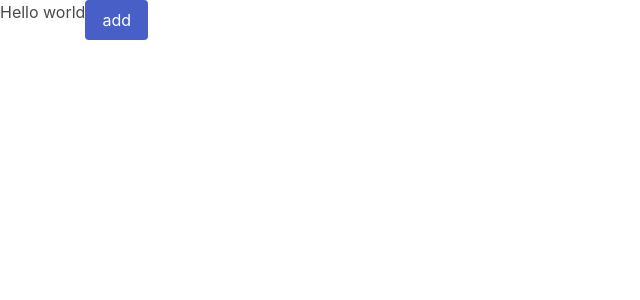
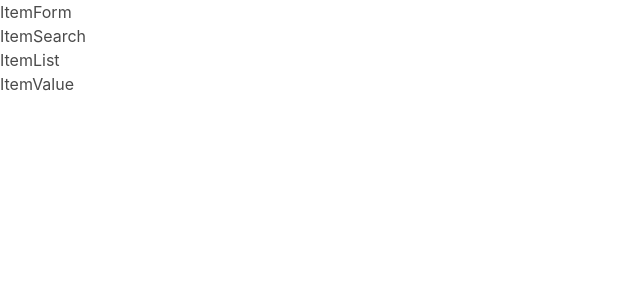
Before and after one commit to Altmertrick/items-list--redux-toolkit-, a React (Vite) app: page / in a window 1280 px wide. Shown: the top 300 px of the page, without its empty margins (0-640 px from the left). Built offline with nearby package versions, Linux system fonts and the light colour scheme.

Commit message:
created basic comps

```diff
--- a/src/App.tsx
+++ b/src/App.tsx
@@ -1,10 +1,16 @@
 import './App.css';
+import ItemForm from './components/ItemForm';
+import ItemList from './components/ItemList';
+import ItemSearch from './components/ItemSearch';
+import ItemValue from './components/ItemValue';
 
 function App() {
   return (
     <div className="app">
-      Hello world
-      <button className="button is-link">add</button>
+      <ItemForm />
+      <ItemSearch />
+      <ItemList />
+      <ItemValue />
     </div>
   );
 }
--- /dev/null
+++ b/src/components/ItemForm.tsx
@@ -0,0 +1,7 @@
+type PropsT = {};
+
+const ItemForm: React.FC<any> = () => {
+  return <div>ItemForm</div>;
+};
+
+export default ItemForm;
--- /dev/null
+++ b/src/components/ItemList.tsx
@@ -0,0 +1,7 @@
+type PropsT = {};
+
+const ItemList: React.FC<any> = () => {
+  return <div>ItemList</div>;
+};
+
+export default ItemList;
--- /dev/null
+++ b/src/components/ItemSearch.tsx
@@ -0,0 +1,7 @@
+type PropsT = {};
+
+const ItemSearch: React.FC<any> = () => {
+  return <div>ItemSearch</div>;
+};
+
+export default ItemSearch;
--- /dev/null
+++ b/src/components/ItemValue.tsx
@@ -0,0 +1,7 @@
+type PropsT = {};
+
+const ItemValue: React.FC<any> = () => {
+  return <div>ItemValue</div>;
+};
+
+export default ItemValue;
```
